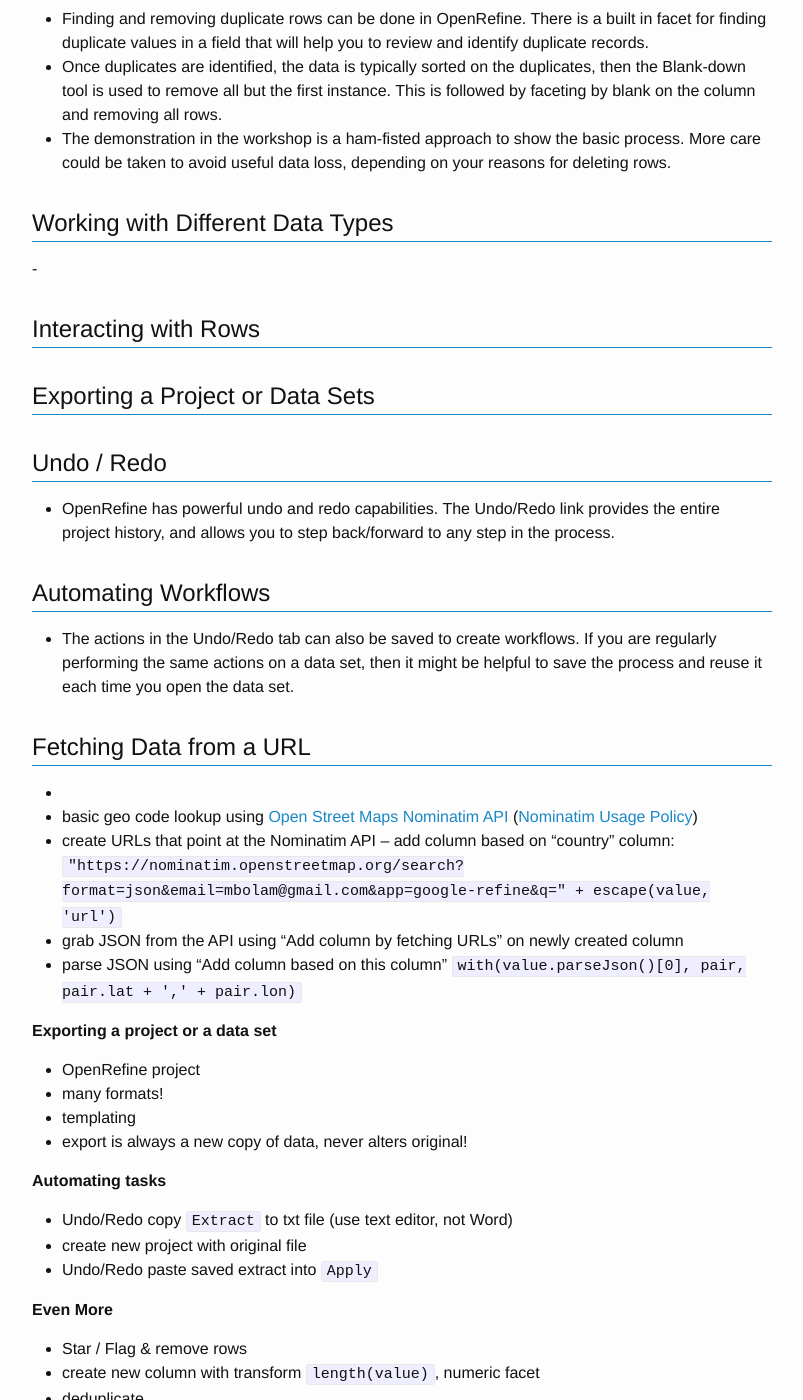
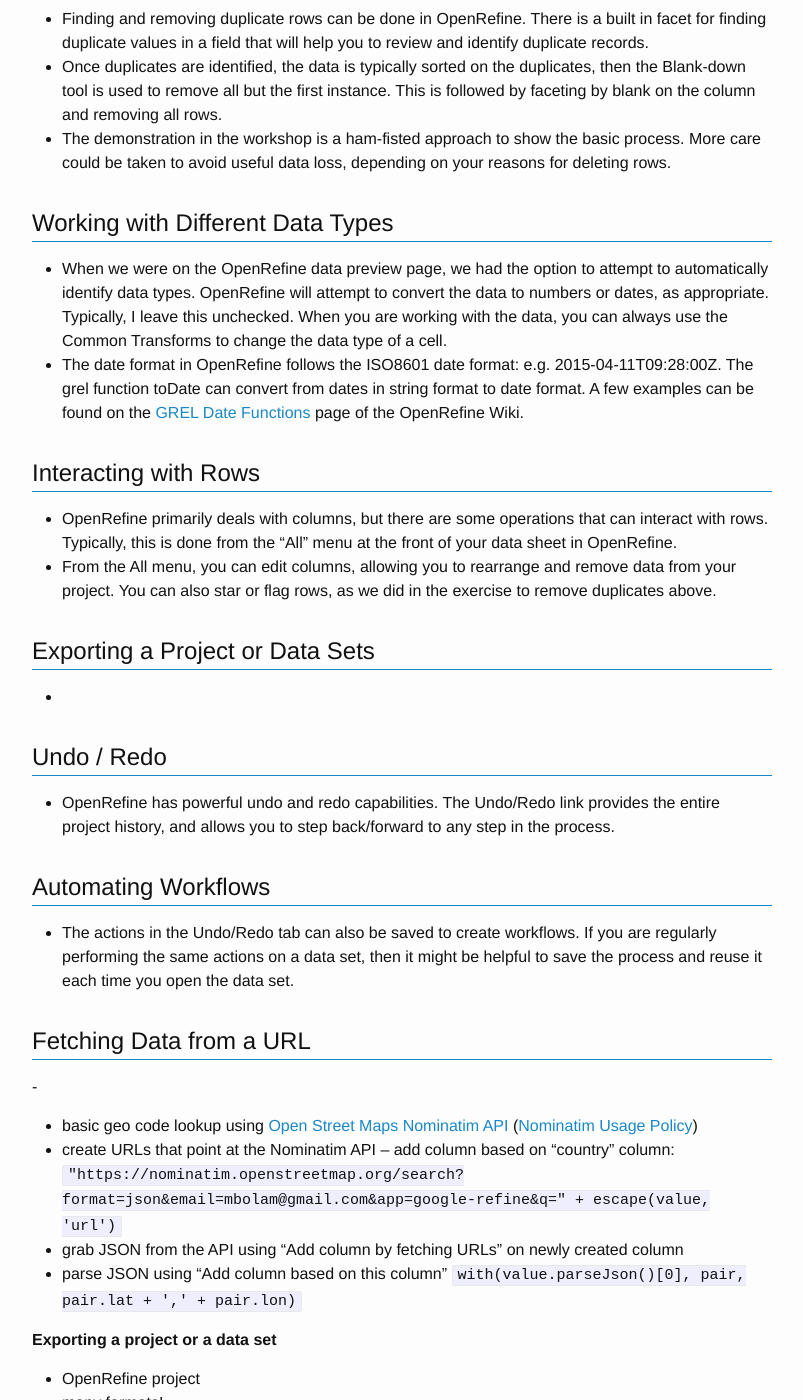
Before and after one commit to mbolam/DSWS_OpenRefine, a Jekyll site: the page built from 4-cleaning.md, in a window 1280 px wide and 1400 px high, scrolled down 3869 px. Shown: the whole window, without its empty margins (238-1041 px from the left). Built offline with Jekyll 4.4.1, drawn with Linux system fonts in a browser that asks for light colours.

Commit message:
Update 4-cleaning.md

```diff
--- a/4-cleaning.md
+++ b/4-cleaning.md
@@ -91,12 +91,16 @@ The data fields are
   - The demonstration in the workshop is a ham-fisted approach to show the basic process. More care could be taken to avoid useful data loss, depending on your reasons for deleting rows.
 
 ## Working with Different Data Types
+  - When we were on the OpenRefine data preview page, we had the option to attempt to automatically identify data types. OpenRefine will attempt to convert the data to numbers or dates, as appropriate. Typically, I leave this unchecked. When you are working with the data, you can always use the Common Transforms to change the data type of a cell.
+  - The date format in OpenRefine follows the ISO8601 date format: e.g. 2015-04-11T09:28:00Z. The grel function toDate can convert from dates in string format to date format. A few examples can be found on the [GREL Date Functions](https://github.com/OpenRefine/OpenRefine/wiki/GREL-Date-Functions) page of the OpenRefine Wiki.
+
+## Interacting with Rows
+  - OpenRefine primarily deals with columns, but there are some operations that can interact with rows. Typically, this is done from the "All" menu at the front of your data sheet in OpenRefine.
+  - From the All menu, you can edit columns, allowing you to rearrange and remove data from your project. You can also star or flag rows, as we did in the exercise to remove duplicates above.
+
+## Exporting a Project or Data Sets
   -
 
-## Interacting with Rows
-
-
-## Exporting a Project or Data Sets
 
 ## Undo / Redo
  - OpenRefine has powerful undo and redo capabilities. The Undo/Redo link provides the entire project history, and allows you to step back/forward to any step in the process.
```
